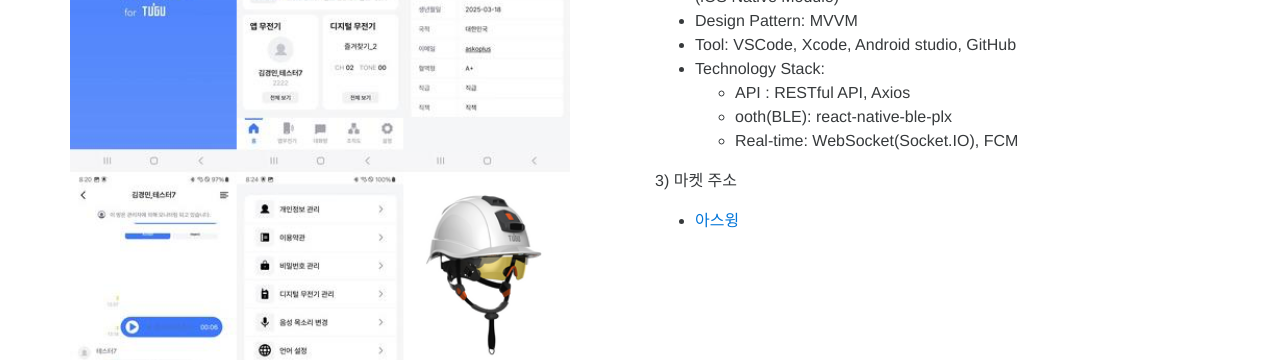
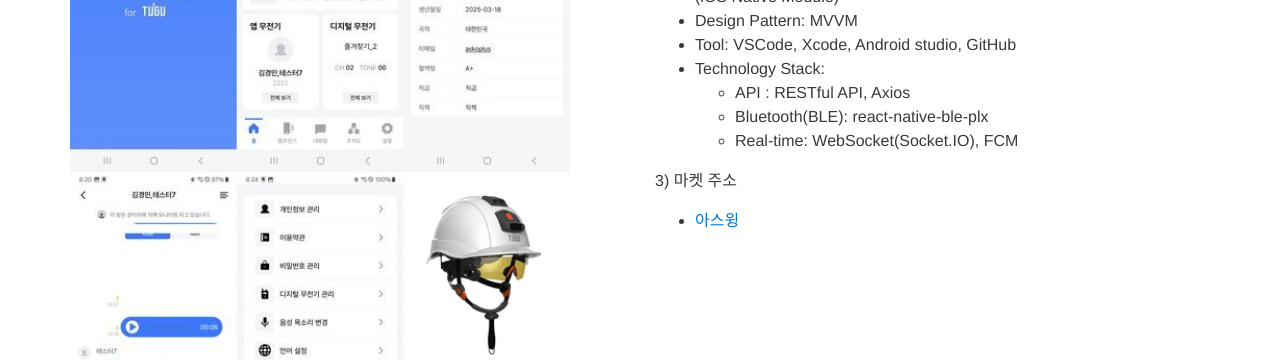
Before and after one commit to kongup83/kongup83.github.io, a Jekyll site: the page built from _posts/2025-05-21-portfolio16.md, in a window 1280 px wide. Shown: the part 525-885 px from the top of the page. Built offline with Jekyll 4.4.1, drawn with Linux system fonts in a browser that asks for light colours; nearby versions of some CDN libraries.

Commit message:
no message

```diff
--- a/_posts/2025-05-21-portfolio16.md
+++ b/_posts/2025-05-21-portfolio16.md
@@ -18,7 +18,7 @@ image: aswing.png
  - Tool: VSCode, Xcode, Android studio, GitHub
  - Technology Stack:
    * API : RESTful API, Axios
-   * ooth(BLE): react-native-ble-plx
+   * Bluetooth(BLE): react-native-ble-plx
    * Real-time: WebSocket(Socket.IO), FCM
 
 
```
